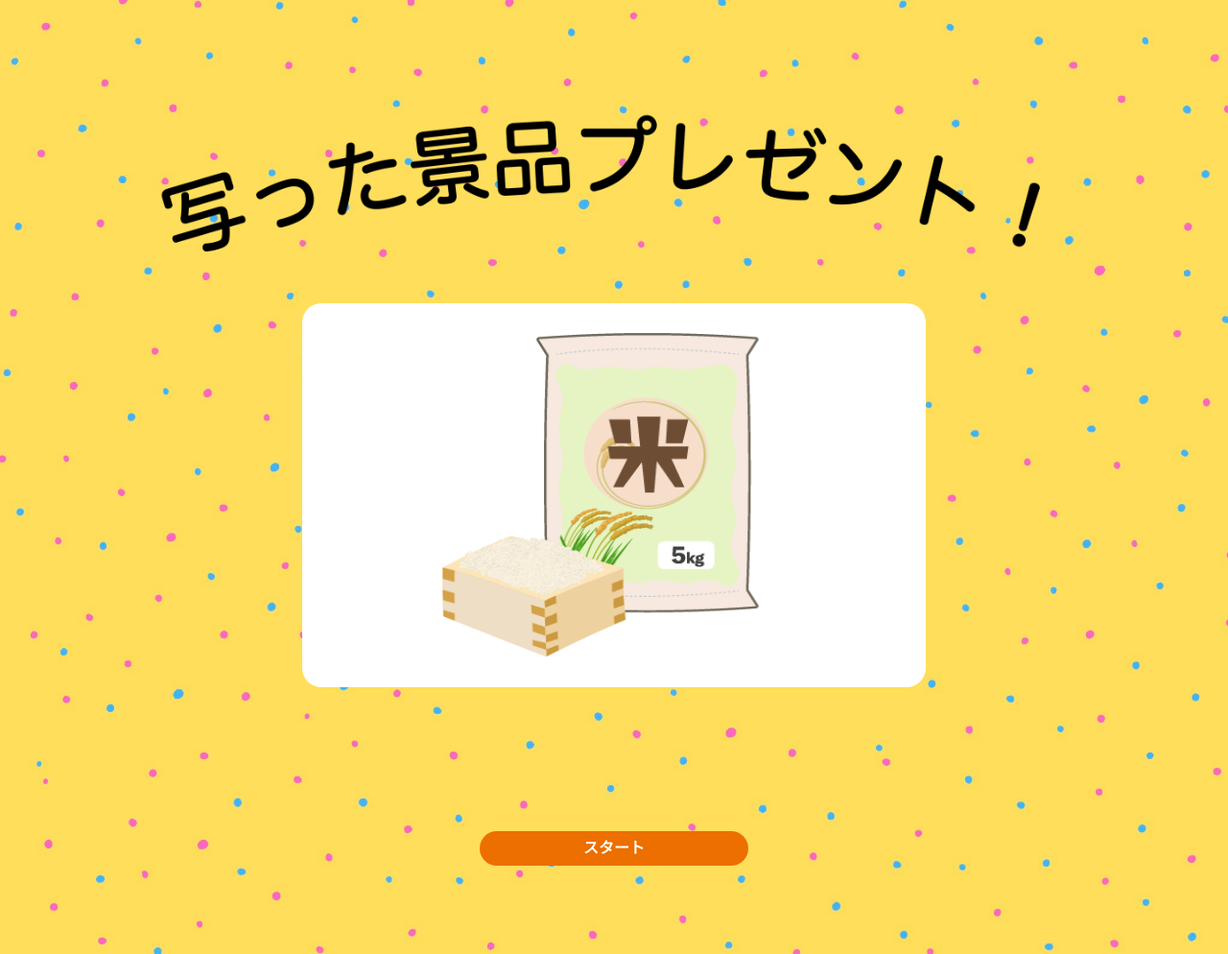
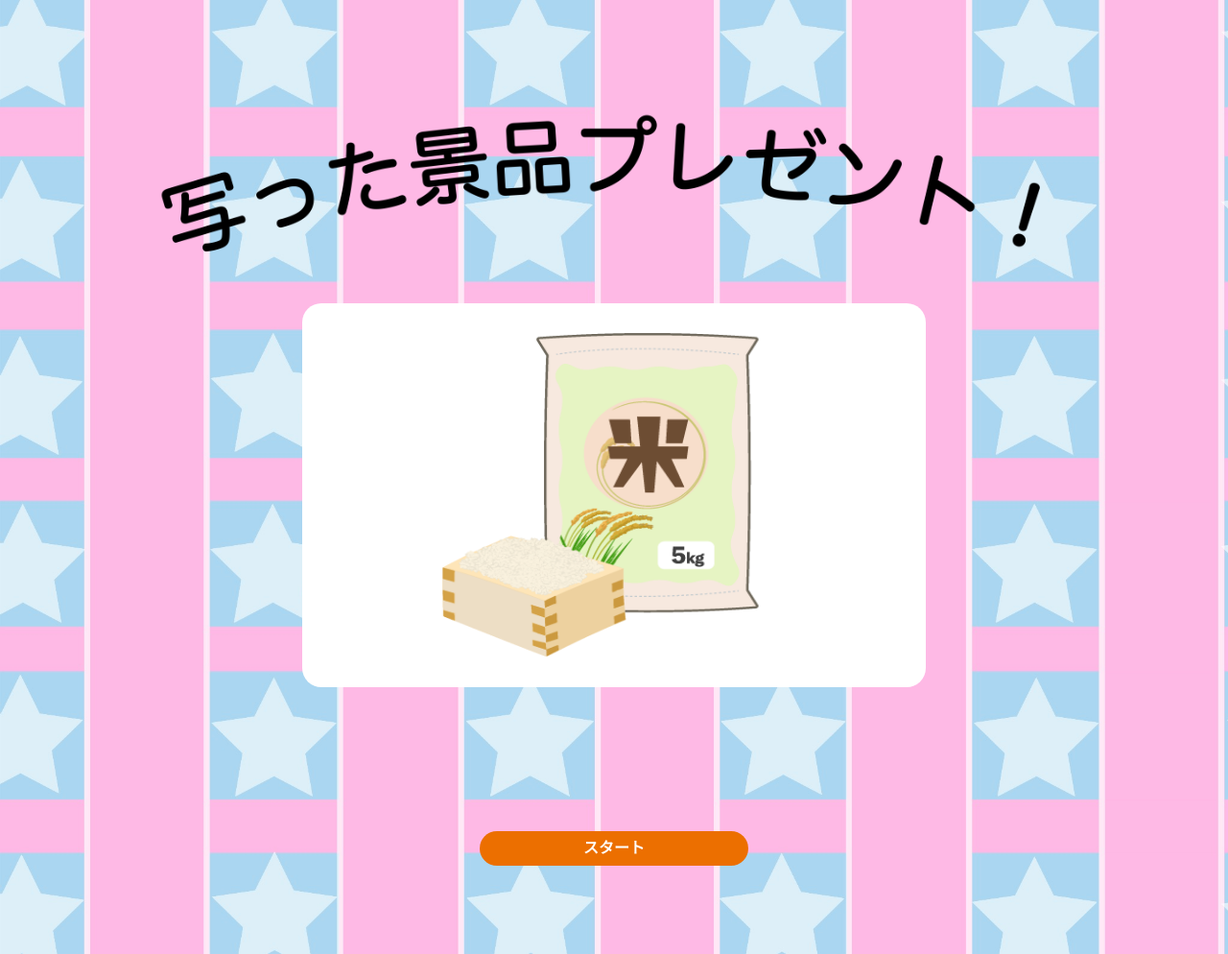
Before and after one commit to pixelpeak/roulette, a plain HTML site: page index.html in a window 1280 px wide. Shown: the whole page at 96% size. Drawn offline with Linux system fonts and the light colour scheme.

Commit message:
add:bk-img_simple

```diff
--- a/css/styles.css
+++ b/css/styles.css
@@ -2,7 +2,7 @@ body {
   font-size: 16px;
   font-weight: bold;
   font-family: Arial, sans-serif;
-  background-image: url(../img/bk_dot.jpeg) ;
+  background-image: url(../img/bk_star.jpeg) ;
   background-size: cover;
   background-repeat: no-repeat;
   width: 100%;
```
Also changed, not shown: img/bk_kirakira.jpeg (added), img/bk_star.jpeg (added), img/bk_stripev2.jpeg (added).
